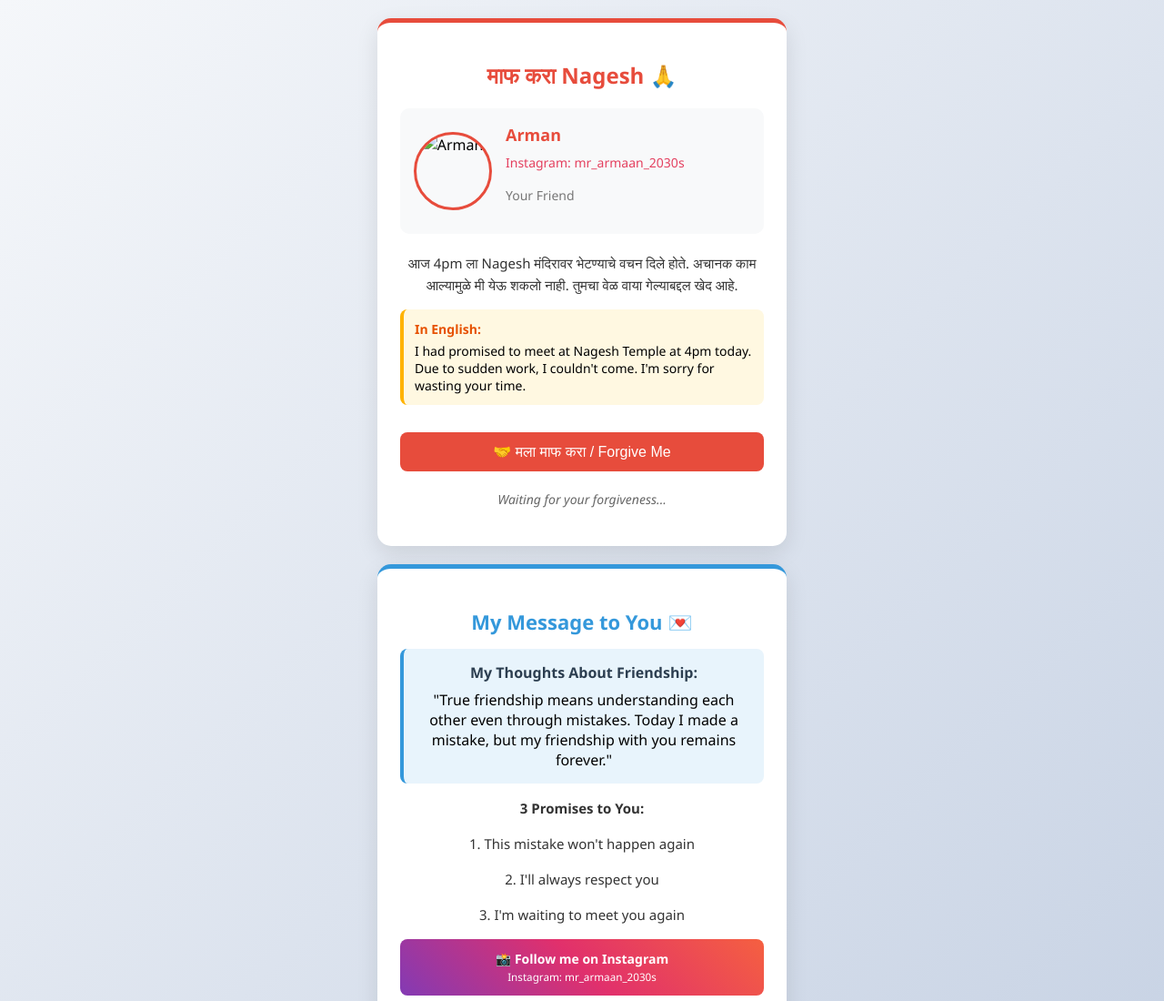
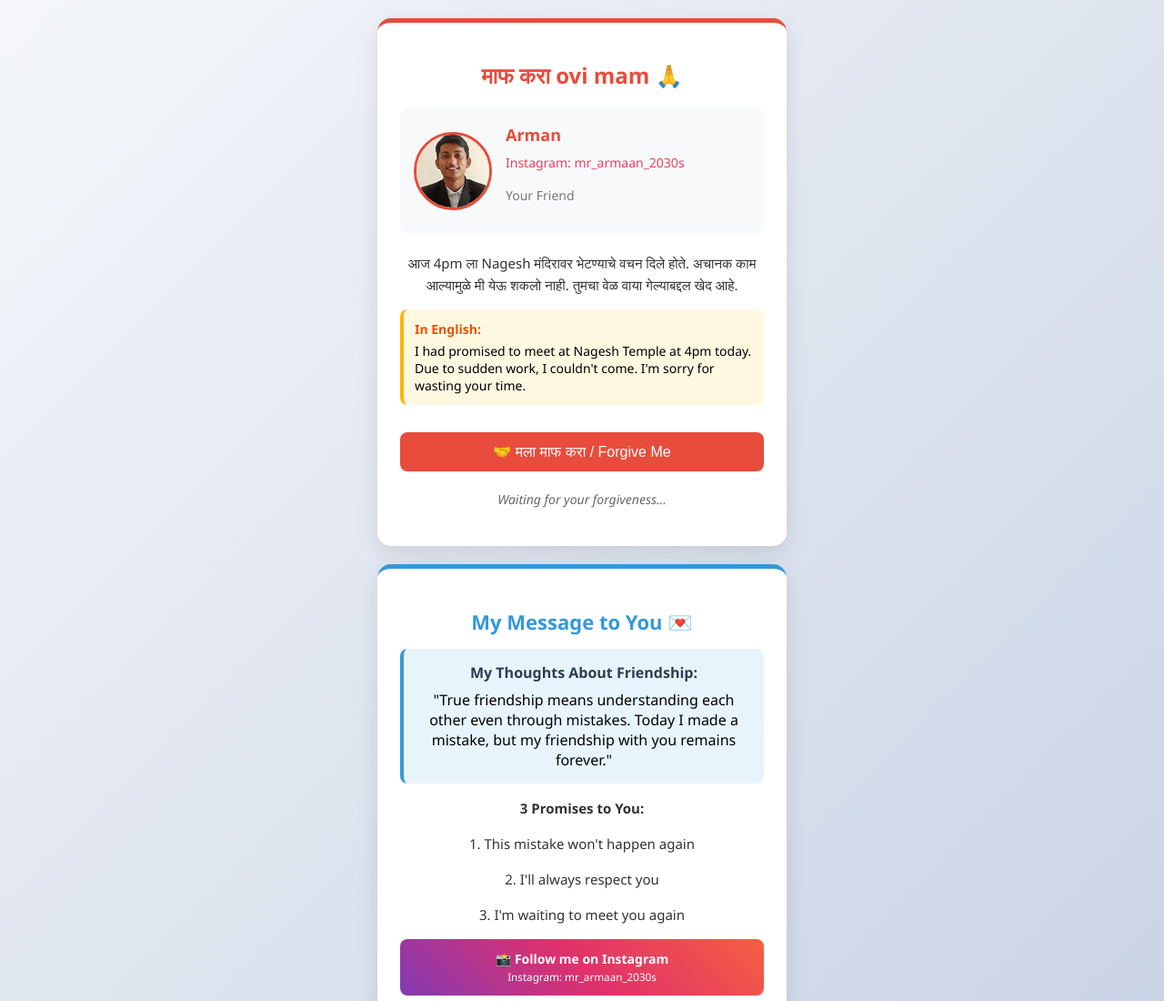
Before and after one commit to arman94081/game, a plain HTML site: page index.html in a window 1280 px wide. Shown: the top 1100 px of the page at 91% size. Drawn offline with Linux system fonts and the light colour scheme.

Commit message:
Update index.html

```diff
--- a/index.html
+++ b/index.html
@@ -3,7 +3,7 @@
 <head>
 <meta charset="utf-8">
 <meta name="viewport" content="width=device-width,initial-scale=1">
-<title>Sorry Card - Arman to OVI mam </title>
+<title>Sorry Card  </title>
 <style>
   body {
     margin: 0;
@@ -207,11 +207,11 @@
   <div class="container">
     <!-- Left Card - Apology (Marathi + English) -->
     <div class="card left-card">
-      <h1>माफ करा Nagesh 🙏</h1>
+      <h1>माफ करा ovi mam 🙏</h1>
 
       <div class="photo-section">
         <div class="photo">
-          <img src="arman.img" alt="Arman">
+          <img src="arman.jpg" alt="Arman">
         </div>
         <div class="info">
           <p class="name">Arman</p>
```
